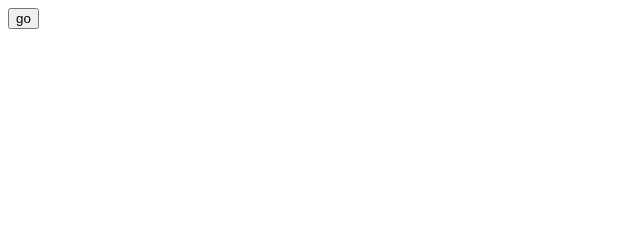
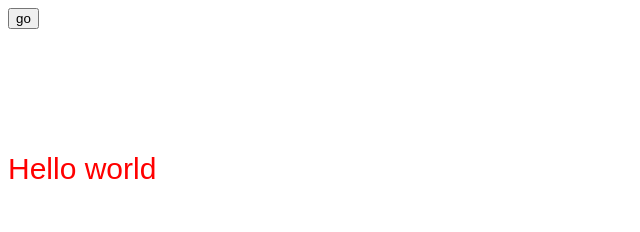
Before and after one commit to tompere/tricky-berry, a plain HTML site: page index.html in a window 1280 px wide. Shown: the whole page, without its empty margins (0-640 px from the left). Drawn offline with Linux system fonts and the light colour scheme.

Commit message:
🐏⚡️ Updated with Glitch

```diff
--- a/index.html
+++ b/index.html
@@ -12,7 +12,7 @@
   <div>
       <button onclick="main()">go</button>
   </div>
-  <canvas id="myCanvas"></canvas>
+  <canvas id="myCanvas" width="150" height="200"></canvas>
   <img id="gif_result"/>
 </body>
 </html>
--- a/script.js
+++ b/script.js
@@ -1,49 +1,49 @@
+
+var pause = 25; // ms to wait before drawing next character
+
 const go = (gif) => {
   // ctx.fillStyle = "black";
   // var c = document.getElementById('myCanvas');
   var words = "Hello world!";
   var count = 0;
-    var pause = 25; // ms to wait before drawing next character
   var chars;
-    function draw() {
   const c = document.getElementById('myCanvas');
   const ctx = c.getContext('2d');
+  ctx.fillStyle = "red";
   ctx.font = "30px sans-serif";
+
+  function draw() {
     count ++;
     // Grab all the characters up to count
     chars = words.substr(0, count);
     // Clear the canvas each time draw is called
-      // ctx.clearRect(0, 0, c.width, c.height);
+    ctx.clearRect(0, 0, c.width, c.height);
     // Draw the characters to the canvas
     ctx.fillText(chars, 0, 150);
     if (count < words.length) {
-        // or copy the pixels from a canvas context
-        gif.addFrame(ctx, {copy: true});
-        setTimeout(draw, pause);
+      gif.addFrame(ctx, {copy: true, delay: pause});
+      setTimeout(draw, 0);
     }
     else {
       gif.render();
-        console.log('rendered')
     }
   }
-    // var canvasElt = document.querySelector('#myCanvas');
-    // var vid = document.querySelector('#myVideo')
-    // var stream = canvasElt.captureStream();
-    // vid.srcObject = stream
   draw();
-    // vid.play();
 }
 
 const main = () => {
   var gif = new window.GIF({
-      workers: 2,
+    workers: 3,
     workerScript: '/gif.worker.js',
     width: document.getElementById('myCanvas').width,
-      height: document.getElementById('myCanvas').height
+    height: document.getElementById('myCanvas').height,
+    transparent: true,
+    repeat: -1,
+    quality: 0
   });
 
   gif.on('progress', function(p) {
-      console.log(p)
+    // console.log(p)
   });
 
   gif.on('finished', function(blob) {
@@ -53,3 +53,7 @@
 
   go(gif)
 }
+
+setTimeout(() => {
+  main();
+}, 500)
```
Also changed, not shown: 1 other file. Lines whose indentation alone changed are shown as unchanged.
